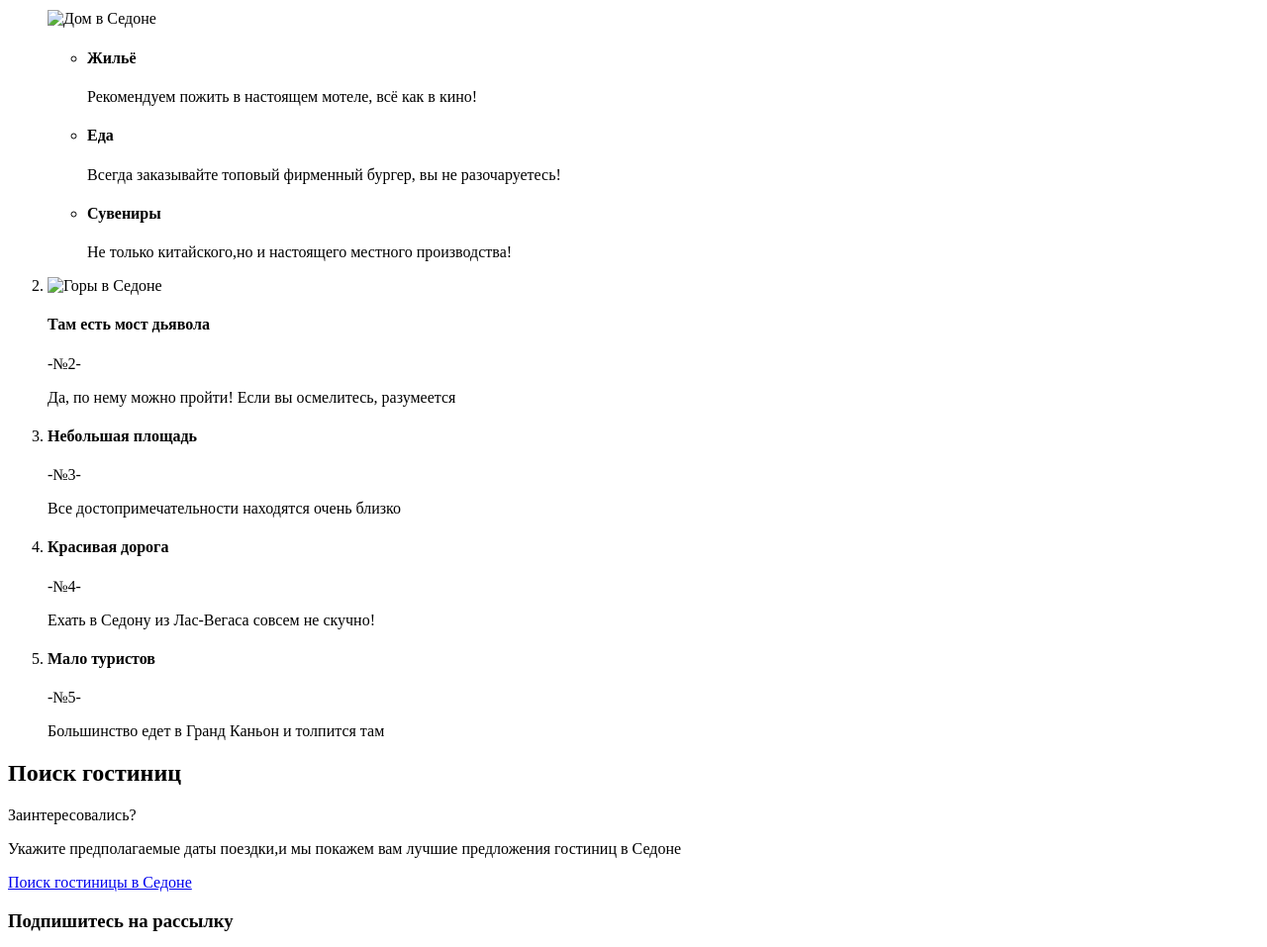
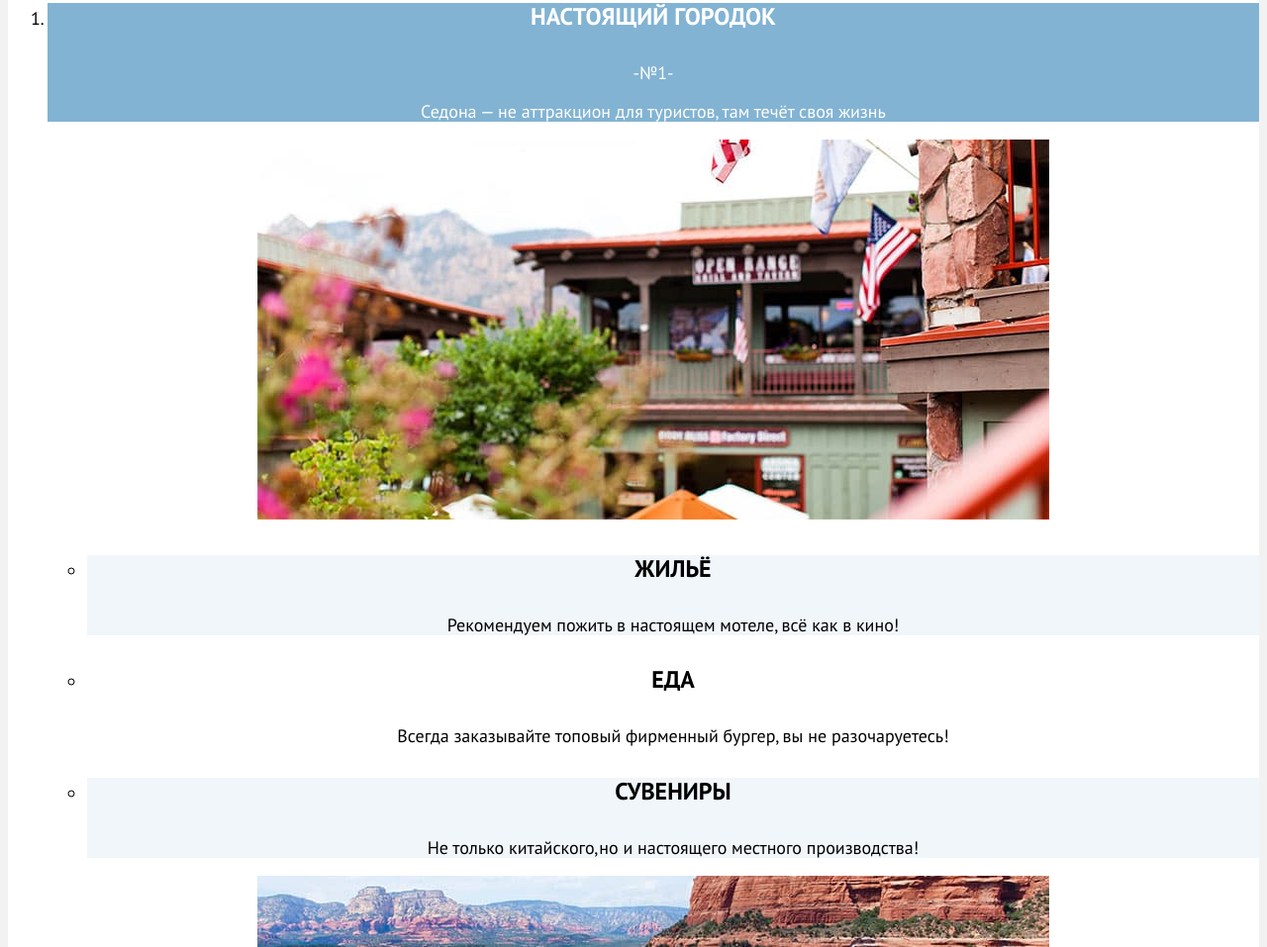
Before and after one commit to htmlacademy-htmlcss/2116317-sedona-34, a plain HTML site: page index.html in a window 1280 px wide. Shown: the part 900-1857 px from the top of the page at 99% size. Drawn offline with Linux system fonts and the light colour scheme.

Commit message:
вносит стили в индекс

```diff
--- a/index.html
+++ b/index.html
@@ -3,6 +3,7 @@
   <head>
     <meta charset="utf-8">
     <title>HTML Academy: Седона</title>
+    <link rel="stylesheet" href="styles/styles.css">
   </head>
   <body>
 
@@ -57,67 +58,68 @@
 
     <li class="advantages-reason">
       <div class="advantages-reason-blok">
-        <h4 class="advantages-title">Настоящий городок</h4>
+        <h4 class="advantages-title-blok">Настоящий городок</h4>
         <span class="reason-numb">-№1-</span>
         <p class="reason-description">Седона — не аттракцион для туристов, там течёт своя жизнь</p>
       </div>
-      <img class="photo1-home-sedona" src="#" width="800" height="384" alt="Дом в Седоне">
+      <img class="photo1-home-sedona" src="images/html/real-city.jpg" width="800" height="384" alt="Дом в Седоне">
       <ul class="advantages-reason">
         <li class="advantages-item">
-          <h4 class="advantages-title">Жильё</h4>
+          <h4 class="advantages-item-title">Жильё</h4>
           <p class="advantages-description">Рекомендуем пожить в настоящем мотеле, всё как в кино!</p>
         </li>
-        <li class="advantages-reason">
-          <h4 class="advantages-title">Еда</h4>
+        <li class="advantages-item-midle">
+          <h4 class="advantages-item-title">Еда</h4>
           <p class="advantages-description">Всегда заказывайте топовый фирменный бургер, вы не разочаруетесь!</p>
         </li>
-        <li class="advantages-reason">
-          <h4 class="advantages-title">Сувениры</h4>
+        <li class="advantages-item">
+          <h4 class="advantages-item-title">Сувениры</h4>
           <p class="advantages-description">Не только китайского,но и настоящего местного производства!</p>
         </li>
       </ul>
     </li>
 
     <li class="advantages-reason">
-      <img class="photo2-mountains" src=""width="800" height="384" alt="Горы в Седоне">
+      <img class="photo2-mountains" src="images/html/devol-bridge.jpg"width="800" height="384" alt="Горы в Седоне">
       <div class="advantages-reason-blok">
-        <h4 class="advantages-title">Там есть мост дьявола</h4>
+        <h4 class="advantages-title-blok">Там есть мост дьявола</h4>
         <span class="reason-numb">-№2-</span>
         <p class="reason-description">Да, по нему можно пройти! Если вы осмелитесь, разумеется</p>
       </div>
     </li>
 
-    <li class="advantages-reason">
+    <li class="advantages-reason-side">
       <h4 class="advantages-title">Небольшая площадь</h4>
-      <span class="reason-numb">-№3-</span>
-      <p class="advantages-description">Все достопримечательности находятся очень близко</p>
+      <span class="reason-numb-next">-№3-</span>
+      <p class="advantages-description-next">Все достопримечательности находятся очень близко</p>
     </li>
 
-    <li class="advantages-reason">
+    <li class="advantages-reason-midle">
       <h4 class="advantages-title">Красивая дорога</h4>
-      <span class="reason-numb">-№4-</span>
-      <p class="advantages-description">Ехать в Седону из Лас-Вегаса совсем не скучно!</p>
+      <span class="reason-numb-next">-№4-</span>
+      <p class="advantages-description-next">Ехать в Седону из Лас-Вегаса совсем не скучно!</p>
     </li>
 
-    <li class="advantages-reason">
+    <li class="advantages-reason-side">
       <h4 class="advantages-title">Мало туристов</h4>
-      <span class="reason-numb">-№5-</span>
-      <p class="advantages-description">Большинство едет в Гранд Каньон и толпится там</p>
+      <span class="reason-numb-next">-№5-</span>
+      <p class="advantages-description-next">Большинство едет в Гранд Каньон и толпится там</p>
     </li>
   </ol>
 </section>
 
 <!-- Поиск гостиницы -->
+<div class="index-columns">
 <section class="found">
   <h2 class="visually-hidden">Поиск гостиниц</h2>
-  <p class="found-title">Заинтересовались?</p>
+  <h2 class="found-title">Заинтересовались?</h2>
   <p class="found-description">Укажите предполагаемые даты поездки,и мы покажем вам лучшие предложения гостиниц в Седоне</p>
   <a class="found-form" href="#">Поиск гостиницы в Седоне</a>
 </section>
 
 <!-- Подпишись на рассылку -->
 <section class="newsletter">
-  <h3 class="newsletter-title">Подпишитесь на рассылку</h3>
+  <h2 class="newsletter-title">Подпишитесь на рассылку</h2>
   <p class="newsletter-discription">Только полезная информация и никакого спама, честное бойскаутское!</p>
   <form class="newsletter-form" action="https://echo.htmlacademy.ru/" method="post">
     <label class="visually-hidden" for="newsletter-email">Введите Ваш e-mail></e-mail></label>
@@ -127,6 +129,7 @@
     </button>
   </form>
 </section>
+</div>
 </main>
 
 <!-- FOOTER -->
--- /dev/null
+++ b/styles/styles.css
@@ -0,0 +1,124 @@
+@font-face {
+  font-family: "PT Sans";
+  font-style: normal;
+  font-weight: 400;
+  src: url("../fonts/ptsans-400.woff2") format("woff2");
+  font-display: swap;
+}
+
+@font-face {
+  font-family: "PT Sans";
+  font-style: normal;
+  font-weight: 700;
+  src: url("../fonts/ptsans-700.woff2") format("woff2");
+  font-display: swap;
+}
+
+@font-face {
+  font-family: "PT Sans";
+  font-style: italic;
+  font-weight: 400;
+  src: url("../fonts/ptsans-400.woff2") format("woff2");
+  font-display: swap;
+}
+
+@font-face {
+  font-family: "PT Sans";
+  font-style: italic;
+  font-weight: 700;
+  src: url("../fonts/ptsans-700.woff2") format("woff2");
+  font-display: swap;
+}
+
+body {
+  font-family: "PT Sans",sans-serif;
+  font-weight: 400;
+  font-size: 18px;
+  line-height: 21px;
+  color:black;
+  background-color:#F2F2F2;
+}
+
+/* HEADER */
+
+.header-title{
+  color: #000000;
+  background-color: #FFFFFF;
+}
+
+.navigation-link{
+  font-family: "PT Sans", sans-serif;
+  line-height: 26px;
+  font-weight: 700;
+  font-size: 20px;
+  text-align: center;
+  color: inherit;
+  background-color: inherit;
+  text-decoration: none;
+  text-transform: capitalize;
+}
+
+/*MAIN*/
+
+.main-index {
+  color: #000000;
+  background-color: #FFFFFF;
+  background-image: url("../images/html/welcome-background.jpg");
+  background-size: 100% auto;
+  background-repeat: no-repeat;
+  }
+h2 {
+font-weight: 700;
+font-size: 30px;
+line-height: 36px;
+text-align: center;
+text-transform: uppercase;
+}
+.reasons {
+  font-weight: 400;
+  font-size: 22px;
+  line-height: 26px;
+  text-align: center;
+  color:#333333;
+}
+
+/* Причины выбора */
+.advantages-list {
+  text-align: center;
+}
+div.advantages-reason-blok {
+  background: #82B3D3;
+  color:#FFFFFF;
+}
+li.advantages-item {
+  background: rgba(131, 179, 211, 0.12);
+  color:#000000;
+}
+li.advantages-item-midle {
+  background: #FFFFFF;
+  color:#000000;
+}
+li.advantages-reason-side {
+  background: rgba(131, 179, 211, 0.12);
+  color:#000000;
+}
+li.advantages-reason-midle {
+  background: rgba(131, 179, 211, 0.2);
+  color:#000000;
+}
+h4 {
+  font-family: 'PT Sans';
+  font-style: normal;
+  font-weight: 700;
+  font-size: 24px;
+  line-height: 28px;
+  text-transform: uppercase;
+}
+h4.advantages-title-blok {
+  color: #FFFFFF;
+}
+
+.index-columns {
+  text-align: center;
+  background: #FFFFFF;
+}
```
Also changed, not shown: catalog.html (+1 -0 lines), fonts/ptsans-400.woff2 (added), fonts/ptsans-700.woff2 (added).
